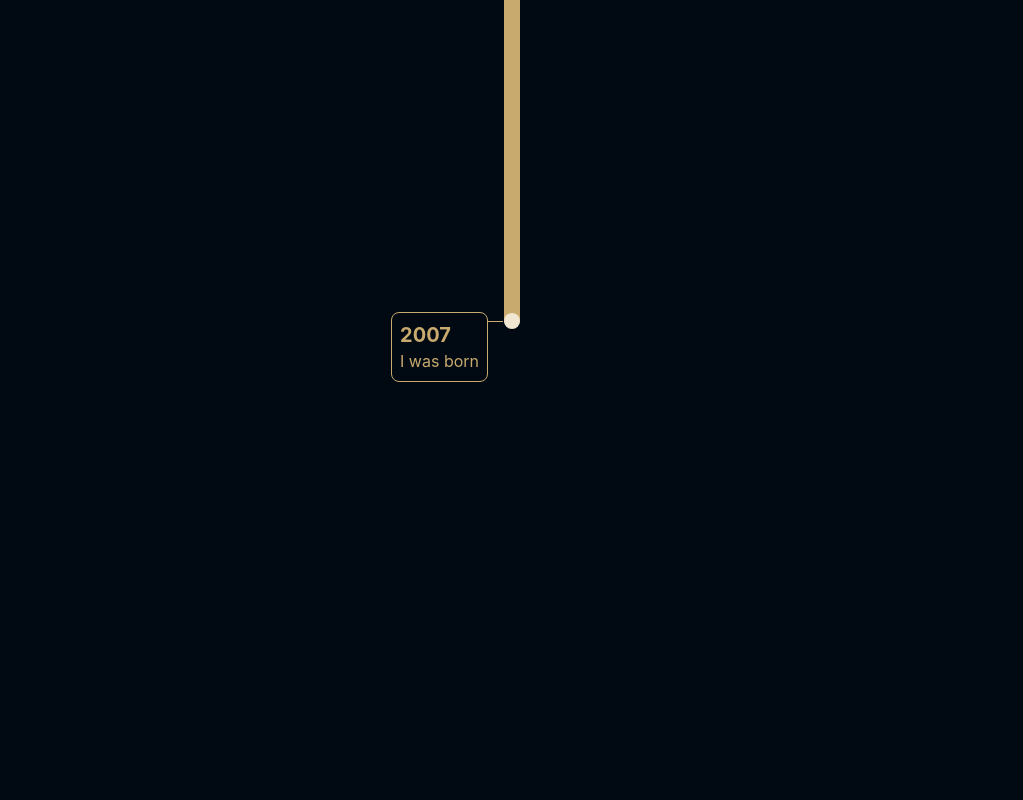
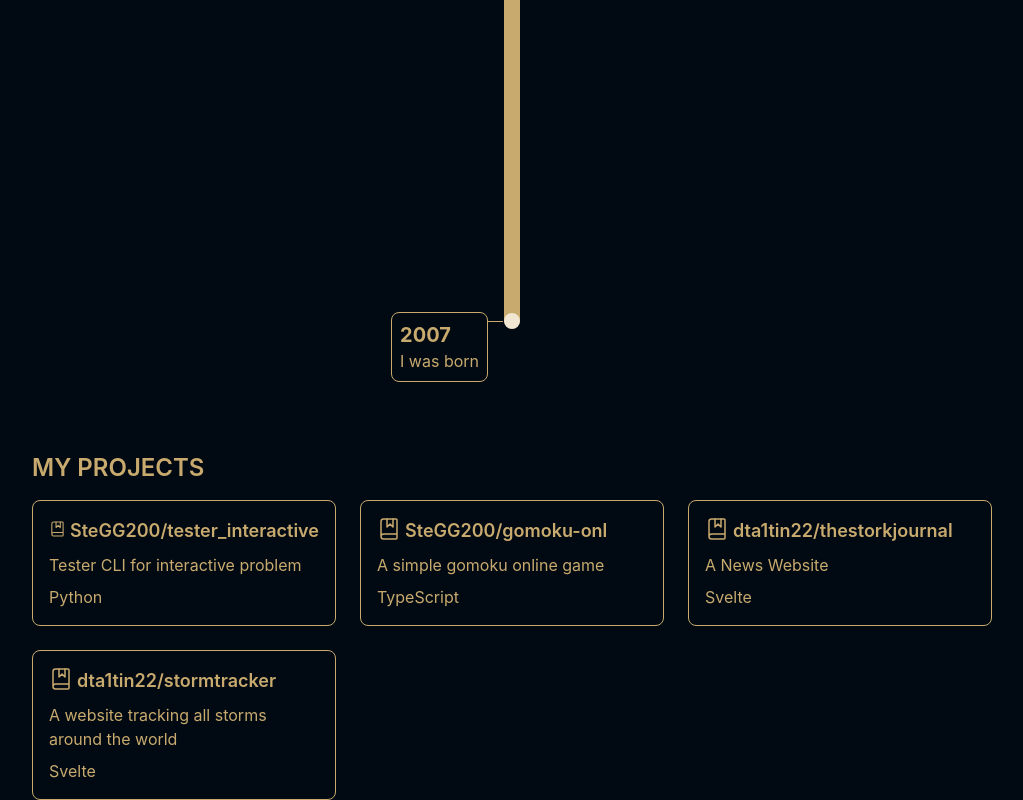
Before and after one commit to SteGG200/SteGG200.github.io, a SvelteKit app: page / in a window 1280 px wide. Shown: the part 2055-2855 px from the top of the page, without its empty margins (128-1151 px from the left). Before the commit the page ends 2437 px from the top, so only its background shows below. Built offline with nearby package versions, Linux system fonts and the light colour scheme.

Commit message:
create projects section

```diff
--- /dev/null
+++ b/src/components/LabelSection.svelte
@@ -0,0 +1,13 @@
+<script lang="ts">
+	import type { Snippet } from "svelte";
+
+	interface LabelSectionProps {
+		children: Snippet
+	}
+
+	const { children } : LabelSectionProps = $props()
+</script>
+
+<h2 class="text-2xl max-md:text-xl font-semibold">
+	{@render children()}
+</h2>
--- /dev/null
+++ b/src/components/ProjectCard.svelte
@@ -0,0 +1,18 @@
+<script lang="ts">
+	import { BookMarked } from "lucide-svelte";
+
+	interface ProjectCardProps {
+		repository: IRepository
+	}
+
+	const { repository } : ProjectCardProps = $props()
+</script>
+
+<div class="border-1 border-yellow rounded-lg p-4 space-y-2">
+	<h3 class="text-lg flex space-x-1">
+		<BookMarked strokeWidth={1.5}/>
+		<a class="hover:underline font-semibold" href={`https://github.com/${repository.fullName}`}>{repository.fullName}</a>
+	</h3>
+	<p>{repository.description}</p>
+	<span>{repository.language}</span>
+</div>
--- a/src/components/sections/ExperiencesSection.svelte
+++ b/src/components/sections/ExperiencesSection.svelte
@@ -1,4 +1,5 @@
 <script lang="ts">
+	import LabelSection from "$components/LabelSection.svelte";
 	import ProgressBar from "$components/ProgressBar.svelte";
 
 	const experiences : IExperience[] = [
@@ -9,9 +10,9 @@
 	]
 </script>
 
-<section id="experiences" class="w-full text-yellow">
+<section id="experiences" class="w-full text-yellow mb-35">
 	<div class="w-5/6 max-md:w-11/12 mx-auto space-y-5">
-		<h3 class="text-2xl max-md:text-xl font-semibold">EXPERIENCES</h3>
+		<LabelSection>EXPERIENCES</LabelSection>
 		<ProgressBar start={2007} events={experiences} />
 	</div>
 </section>
--- a/src/components/sections/InformationSection.svelte
+++ b/src/components/sections/InformationSection.svelte
@@ -1,4 +1,6 @@
 <script lang="ts">
+	import LabelSection from "$components/LabelSection.svelte";
+
 	const generalInformation : {label: string, value: string}[] = [
 		{label: "Full Name", value: "Nguyễn Hòa Bình"},
 		{label: "Current Location", value: "Hanoi, Vietnam"},
@@ -10,7 +12,7 @@
 
 <section id="info" class="w-full text-yellow flex justify-center">
 	<div class="w-table max-xl:w-table-xl max-md:w-11/12 border-1 border-yellow rounded-xl p-8 max-lg:p-6 max-md:p-4 space-y-5 max-md:space-y-3">
-		<h3 class="text-2xl max-md:text-xl font-semibold">GENERAL INFORMATION</h3>
+		<LabelSection>GENERAL INFORMATION</LabelSection>
 		<table class="w-full max-sm:table-fixed">
 			<tbody class="[&_tr:last-child]:border-0">
 				{#each generalInformation as row}
--- /dev/null
+++ b/src/components/sections/ProjectsSection.svelte
@@ -0,0 +1,44 @@
+<script lang="ts">
+	import LabelSection from "$components/LabelSection.svelte";
+	import ProjectCard from "$components/ProjectCard.svelte";
+
+	// interface ProjectsSectionProps {
+	// 	repositories: IRepository[]
+	// }
+
+	// const { repositories } : ProjectsSectionProps = $props()
+
+	const repositories : IRepository[] = [
+		{
+			fullName: 'SteGG200/tester_interactive',
+			description: 'Tester CLI for interactive problem',
+			language: 'Python'
+		},
+		{
+			fullName: 'SteGG200/gomoku-onl',
+			description: 'A simple gomoku online game',
+      language: 'TypeScript'
+		},
+		{
+			fullName: 'dta1tin22/thestorkjournal',
+			description: 'A News Website',
+      language: 'Svelte'
+		},
+		{
+			fullName: 'dta1tin22/stormtracker',
+			description: 'A website tracking all storms around the world',
+      language: 'Svelte'
+		}
+	]
+</script>
+
+<section class="w-full text-yellow">
+	<div class="w-3/4 mx-auto space-y-4">
+		<LabelSection>MY PROJECTS</LabelSection>
+		<div class="w-full grid grid-cols-3 max-lg:grid-cols-2 max-md:grid-cols-1 gap-6">
+			{#each repositories as repository}
+				<ProjectCard repository={repository}/>
+			{/each}
+		</div>
+	</div>
+</section>
--- a/src/routes/+page.svelte
+++ b/src/routes/+page.svelte
@@ -4,17 +4,20 @@
 	import ExperiencesSection from "$components/sections/ExperiencesSection.svelte";
 	import InformationSection from "$components/sections/InformationSection.svelte";
 	import IntroSection from "$components/sections/IntroSection.svelte";
+	import ProjectsSection from "$components/sections/ProjectsSection.svelte";
 	import { ChevronsDown } from "lucide-svelte";
 
 	let isLoading = $state(true);
 	let isFirstVisit = $state(true);
 
 	$effect(() => {
+		// Check if user first visit the website
 		const firstVisitValue = sessionStorage.getItem("isFirstVisit");
 		if(!firstVisitValue){
 			sessionStorage.setItem("isFirstVisit", "1");
 		}
 		isFirstVisit = firstVisitValue ? false : true;
+
 		isLoading = false;
 	})
 </script>
@@ -33,5 +36,6 @@
 		</div>
 		<InformationSection/>
 		<ExperiencesSection/>
+		<ProjectsSection/>
 	</main>
 {/if}
```
Also changed, not shown: src/app.d.ts (+11 -0 lines).
